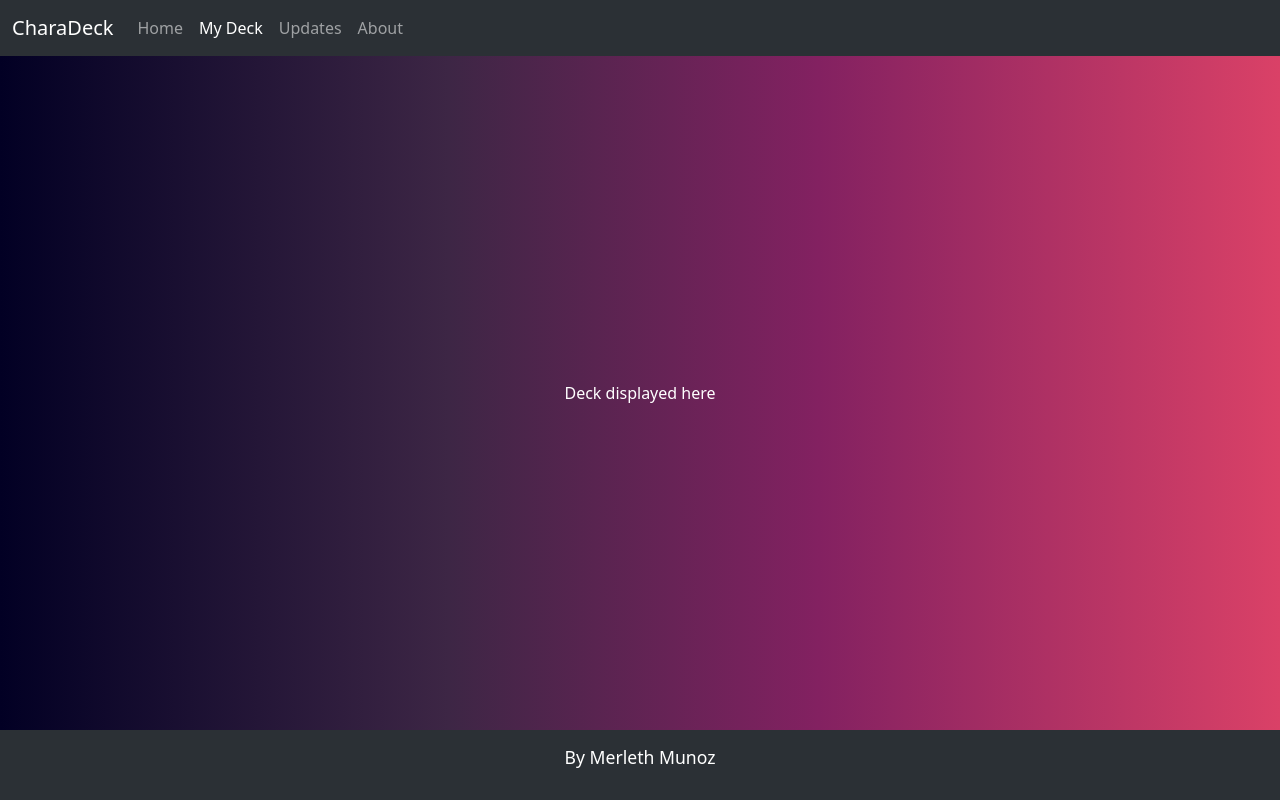
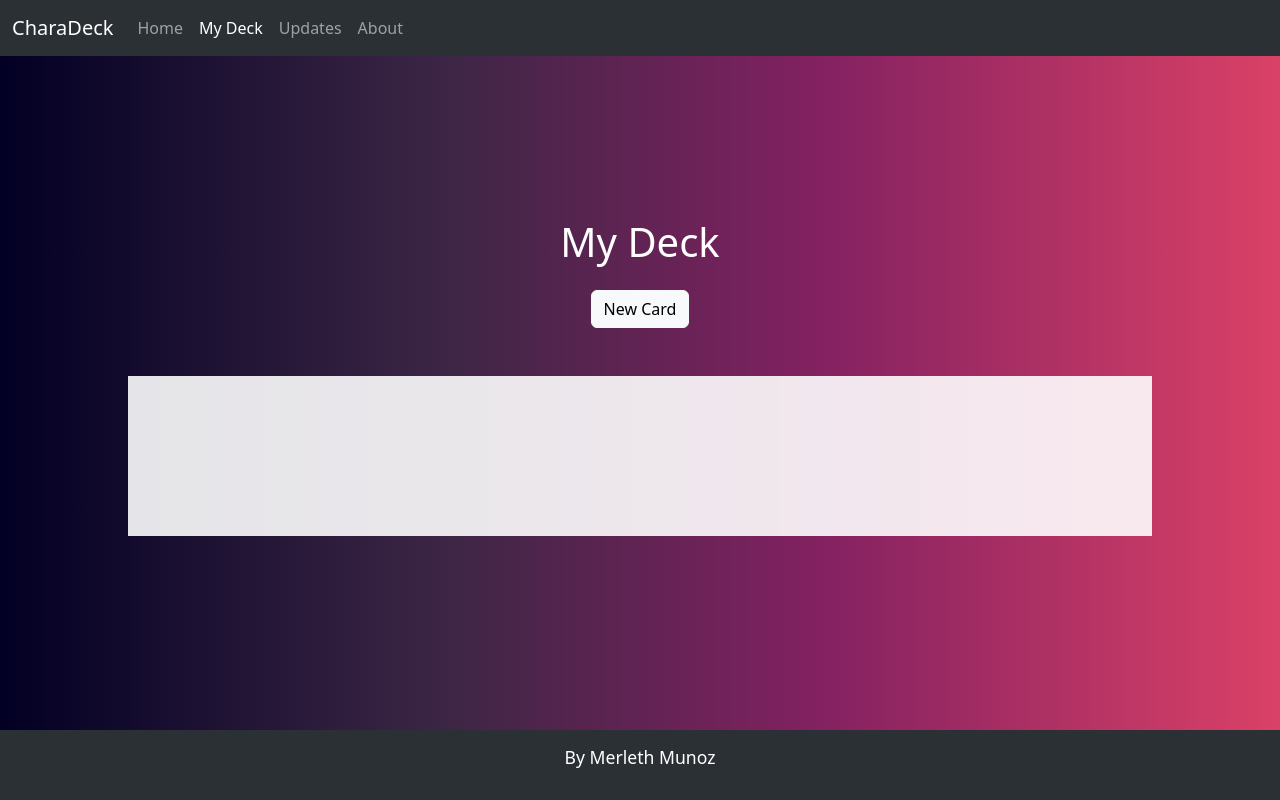
Before and after one commit to mn-munoz/startup, a React (Vite) app in the folder charadeck/: page /deck in a window 1280 px wide. Built offline with nearby package versions, Linux system fonts and the light colour scheme.

Commit message:
created files for deck.jsx implementation and updated (unauthenticated.jsx)

```diff
--- a/charadeck/src/deck/deck.jsx
+++ b/charadeck/src/deck/deck.jsx
@@ -1,9 +1,23 @@
 import React from 'react';
+import Button from 'react-bootstrap/Button';
+import './deck.css'
 
 export function Deck() {
   return (
-    <main className='container-fluid text-center'>
-      <div>Deck displayed here</div>
+    <main className="container-fluid">
+
+      <h1>My Deck</h1>
+
+      <Button className="btn btn-light" type="button">New Card</Button>
+
+      <div className="card-deck">
+
+      </div>
+
+
+
+
+
     </main>
   );
 }
--- /dev/null
+++ b/charadeck/src/deck/websocket.jsx
@@ -0,0 +1 @@
+import React from 'react';
--- a/charadeck/src/login/unauthenticated.jsx
+++ b/charadeck/src/login/unauthenticated.jsx
@@ -2,12 +2,15 @@ import React from 'react';
 
 import Button from 'react-bootstrap/Button';
 import {MessageDialog} from './messageDialog';
+import { useNavigate } from 'react-router-dom';
 import './login.css'
 
 export function Unauthenticated(props) {
     const [userName, setUserName] = React.useState(props.userName);
     const [password, setPassword] = React.useState('');
     const [displayError, setDisplayError] = React.useState(null);
+
+    const navigate = useNavigate();
 
     async function login() {
         loginOrCreate(`/api/auth/login`);
@@ -41,6 +44,7 @@ export function Unauthenticated(props) {
         try{
             if (response.ok) {
                 localStorage.setItem('userName', userName);
+                navigate('/deck');
               } else {
                 const body = await response.json();
                 setDisplayError(`⚠ Error: ${body.msg}`);
```
Also changed, not shown: charadeck/src/deck/cards.jsx (added), charadeck/src/deck/deck.css (renamed from charadeck/styles/deck.css).
